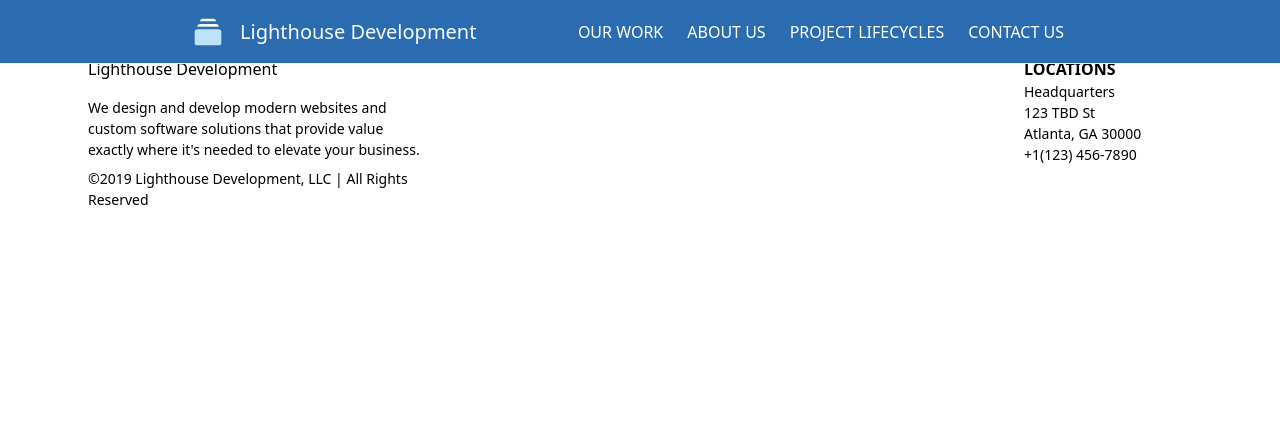
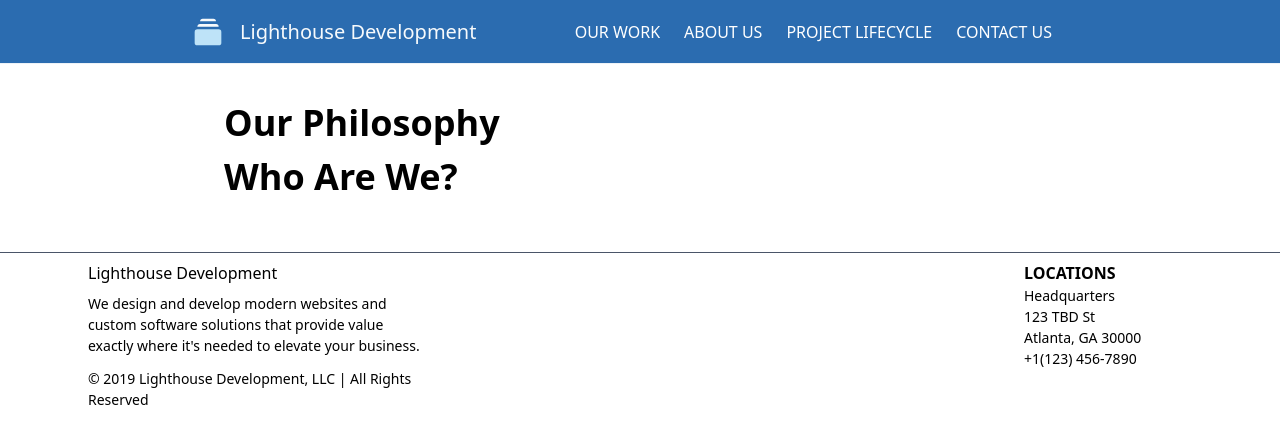
Before and after one commit to pdevito3/lighthouse-website, a Nuxt app: page /about in a window 1280 px wide. Shown: the top 444 px of the page. Built offline with nearby package versions, Linux system fonts and the light colour scheme.

Commit message:
Various responsive tweaks

```diff
--- a/components/PartialViews/ContactUsForm.vue
+++ b/components/PartialViews/ContactUsForm.vue
@@ -97,16 +97,13 @@
         </div>
       </div>
       <div
-        class="w-full text-center py-3 rounded-b bg-green-200 text-green-800"
-        v-show="subscribed"
-      >
-        <span class="font-semibold">Success!</span> We'll be in touch as soon as possible.
-      </div>
-      <div
         class="w-full text-center py-3 rounded-b bg-red-200 text-red-800"
         v-show="error"
       >Something went wrong. Please try again</div>
     </form>
+    <div class="w-full text-center py-8 rounded bg-green-200 text-green-800" v-show="subscribed">
+      <span class="font-semibold">Success!</span> We'll be in touch as soon as possible.
+    </div>
   </div>
 </template>
 
--- a/components/PartialViews/MyFooter.vue
+++ b/components/PartialViews/MyFooter.vue
@@ -3,11 +3,11 @@
     <div class="hidden sm:block sm:px-6 sm:py-2 sm:w-1/3">
       <p class="font-medium">Lighthouse Development</p>
       <p
-        class="pt-4 text-sm"
+        class="pt-2 text-sm"
       >We design and develop modern websites and custom software solutions that provide value exactly where it's needed to elevate your business.</p>
       <p
-        class="text-sm py-2"
-      >©{{ new Date().getFullYear() }} Lighthouse Development, LLC | All Rights Reserved</p>
+        class="text-sm py-3"
+      >&copy; {{ new Date().getFullYear() }} Lighthouse Development, LLC | All Rights Reserved</p>
     </div>
     <div class="mx-auto text-center sm:hidden">
       <p
--- a/components/PartialViews/Navbar.vue
+++ b/components/PartialViews/Navbar.vue
@@ -2,7 +2,9 @@
   <div
     class="flex bg-blue-700 border-b border-gray-200 fixed top-0 inset-x-0 z-100 h-16 items-center"
   >
-    <div class="w-full max-w-screen-xl relative mx-auto px-8 md:px-20 xl:px-48 flex items-center justify-between">
+    <div
+      class="w-full max-w-screen-xl relative mx-auto px-8 md:px-12 xl:px-48 flex items-center justify-between"
+    >
       <nuxt-link to="/" class="flex items-center">
         <svg
           xmlns="http://www.w3.org/2000/svg"
@@ -21,13 +23,26 @@
       </nuxt-link>
 
       <div class="hidden lg:flex lg:items-center lg:justify-end px-6">
-        <nuxt-link exact-active-class="" to="/" class="pl-6 font-medium text-md text-white uppercase">Our Work</nuxt-link>
-        <nuxt-link exact-active-class="" to="/about" class="pl-6 font-medium text-md text-white uppercase">About Us</nuxt-link>
-        <nuxt-link exact-active-class=""
+        <nuxt-link
+          exact-active-class
+          to="/"
+          class="px-3 font-medium text-md text-white uppercase"
+        >Our Work</nuxt-link>
+        <nuxt-link
+          exact-active-class
+          to="/about"
+          class="px-3 font-medium text-md text-white uppercase"
+        >About Us</nuxt-link>
+        <nuxt-link
+          exact-active-class
           to="/playbook"
-          class="pl-6 font-medium text-md text-white uppercase"
-        >Project Lifecycles</nuxt-link>
-        <nuxt-link exact-active-class="" to="/contactus" class="pl-6 font-medium text-md text-white uppercase">Contact Us</nuxt-link>
+          class="px-3 font-medium text-md text-white uppercase"
+        >Project Lifecycle</nuxt-link>
+        <nuxt-link
+          exact-active-class
+          to="/contactus"
+          class="px-3 font-medium text-md text-white uppercase"
+        >Contact Us</nuxt-link>
       </div>
 
       <div class="lg:hidden absolute top-0 right-0 px-4 py-1">
@@ -45,7 +60,7 @@
     </div>
 
     <!-- doing the nav like this sucks because i need to keep the height an stuf in sync. also not a big fan of the full screen atm. refactor TODO  -->
-    <nav v-show="isOpen" class="absolute top-0 left-0 w-screen h-screen bg-gray-100">
+    <nav v-show="isOpen" class="absolute top-0 left-0 w-full h-screen bg-gray-100">
       <button class="absolute top-0 right-0 px-4 py-6 w-full flex justify-end" @click="toggleMenu">
         <svg
           class="fill-current text-gray-900 w-4 h-4"
--- a/pages/about/index.vue
+++ b/pages/about/index.vue
@@ -0,0 +1,20 @@
+<template>
+  <div class="mt-24 px-56">
+    <h1 class="hidden">About Us</h1>
+
+    <div class="text-4xl font-semibold">
+      <h2>Our Philosophy</h2>
+    </div>
+
+    <div class="text-4xl font-semibold">
+      <h2>Who Are We?</h2>
+    </div>
+  </div>
+</template>
+
+<script>
+export default {};
+</script>
+
+<style>
+</style>
--- a/pages/contactus.vue
+++ b/pages/contactus.vue
@@ -1,6 +1,7 @@
 <template>
-  <div class="mx-auto h-full">
-    <div class="mt-24 w-full h-48 bg-white text-center mx-auto sm:mt-24 md:px-2 lg:px-12">
+  <div class>
+    <div class="mt-24 w-full bg-white text-center">
+      <div class="w-full px-8 md:px-24 md:w-202 lg:w-3/4 mx-auto">
         <p class="px-2 text-5xl font-semibold text-gray-800">Let's get in touch</p>
         <p class="text-3xl py-4 text-gray-800 tracking-tight sm:leading-loose">
           We'd love to hear more about your project! Contact us below for a
@@ -9,18 +10,15 @@
           >free</span> consultation. We'll be in touch as soon as possible.
         </p>
       </div>
-    <!-- <div class="mx-auto sm:mx-4 w-full sm:max-w-lg bg-white shadow flex"> -->
+    </div>
 
     <div>
-      <div
-        class="zeroSmOnly:mx-auto mt-64 xs:mt-24 sm:mx-16 sm:mt-8 md:mt-24 md:mt-8 sm:w-142 sm:shadow-lg"
-      >
-        <ContactUsForm cid="abc-prop" />
+      <div class="mt-6 zeroSmOnly:mx-auto md:mt-8 sm:mx-16 sm:w-142 sm:shadow-lg">
+        <ContactUsForm cid="ConvertKitIdPlaceholder" />
       </div>
     </div>
   </div>
 </template>
-
 
 <script>
 import Navbar from "~/components/PartialViews/Navbar.vue";
--- a/pages/index.vue
+++ b/pages/index.vue
@@ -6,17 +6,19 @@
           class="text-3xl text-center sm:text-5xl text-blue-700 font-semibold xs:font-bold xs:text-left leading-tight tracking-tight"
         >We Build Custom Software To Grow Your Business</p>
         <p class="text-lg text-center pt-4 text-blue-900 font-medium xs:text-left xs:text-2xl">
-          Whether you're outgrowing your off-the-shelf software, need a custom web application, or just need a new marketing website,
+          Whether you're outgrowing your off-the-shelf software, considering a custom web application, or just need a new marketing website,
           we're here to help. Whatever your idea, we can build it, on time and on budget.
         </p>
       </div>
     </div>
-    <div class="mt-12 sm:mt-0 w-full px-6 sm:px-12 md:flex md:px-32 lg:px-40 xl:px-48">
-      <button
-        class="py-3 px-6 cursor-pointer bg-blue-500 rounded hover:bg-blue-400 zeroXsOnly:w-full sm:block sm:mt-16"
-      >
-        <nuxt-link to="/contactus" class="text-white font-bold uppercase">Free Consultation</nuxt-link>
-      </button>
+    <div
+      class="sm:px-12 md:flex md:px-32 lg:px-40 xl:px-48 w-full flex justify-center sm:justify-start"
+    >
+      <nuxt-link to="/contactus" class="w-full px-2 sm:w-72 sm:px-0">
+        <button
+          class="py-3 px-6 mt-6 cursor-pointer bg-blue-500 rounded hover:bg-blue-400 sm:block sm:mt-16 text-white font-bold uppercase w-full"
+        >Free Consultation</button>
+      </nuxt-link>
     </div>
   </div>
   <!-- <div class="w-1/2 mt-48">
@@ -50,7 +52,7 @@
           <nuxt-link
             to="/contactus"
             class="py-3 px-6 bg-blue-500 hover:bg-blue-400 text-white font-bold rounded uppercase"
-          >Free Consultation</nuxt-link>
+          >Free Consultation</d>
         </div>
       </div>
   </div>-->
--- a/tailwind.config.js
+++ b/tailwind.config.js
@@ -39,7 +39,9 @@ module.exports = {
         "142": "33rem",
         "154": "36rem",
         "166": "39rem",
-        "178": "42rem"
+        "178": "42rem",
+        "190": "45rem",
+        "202": "48rem"
       }
     }
   },
```
Also changed, not shown: layouts/README.md (deleted). Lines whose indentation alone changed are shown as unchanged.
